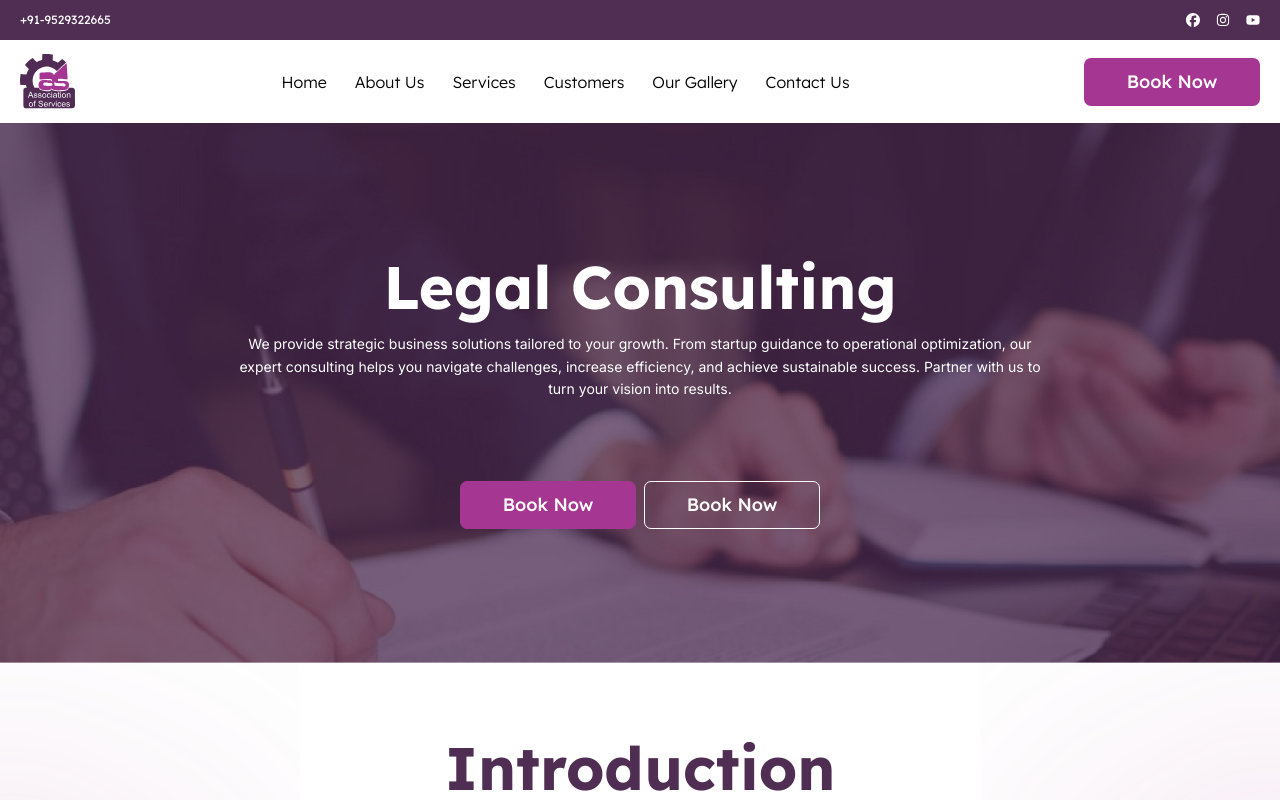
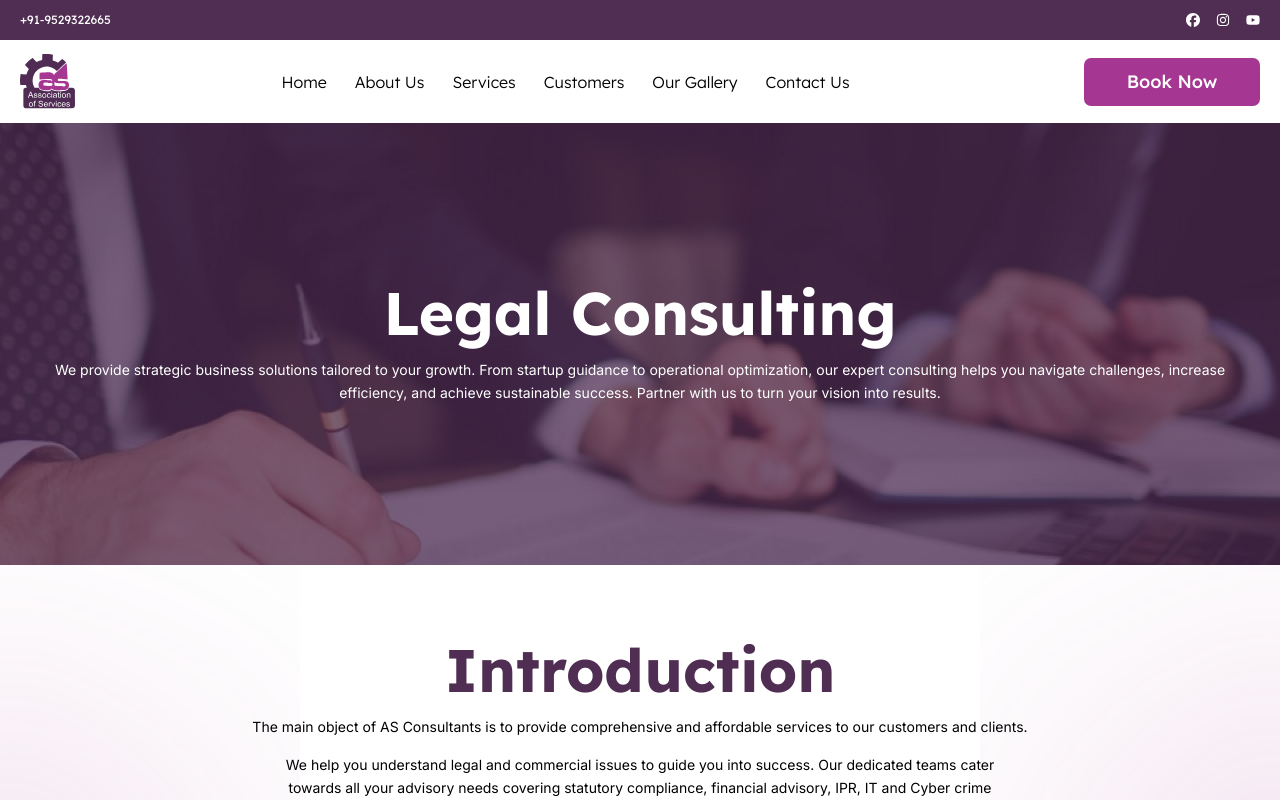
Before and after one commit to Wasiquekh/akash-new-website, a Next.js app: page /legal-consulting in a window 1280 px wide. Shown: the top 800 px of the page. Built offline with nearby package versions, Linux system fonts and the light colour scheme.

Commit message:
alignment and spacing

```diff
--- a/src/app/human-resource/page.tsx
+++ b/src/app/human-resource/page.tsx
@@ -23,13 +23,12 @@ const page = () => {
     <>
       <Header />
       {/*  TOP SECTION Banner */}
-      <div className="bg-[url('/images/human-resource.jpg')] bg-cover bg-center h-[540px] w-full flex justify-center items-center">
-        <div className="container ">
-          <div className="flex flex-col text-center w-full mb-20">
-            <h1 className="sm:text-6xl text-2xl font-bold text-white mb-4 ">
+      <div className="bg-[url('/images/human-resource.jpg')] bg-cover bg-center">
+        <div className=" max-w-7xl m-auto px-5  py-40">
+          <h1 className="sm:text-6xl text-2xl font-bold text-white mb-4 text-center ">
             Human Resources
           </h1>
-            <p className="lg:w-2/3 mx-auto leading-relaxed text-sm font-normal text-white inter-text">
+          <p className=" mx-auto leading-relaxed text-sm font-normal text-white inter-text text-center">
             We provide strategic business solutions tailored to your growth.
             From startup guidance to operational optimization, our expert
             consulting helps you navigate challenges, increase efficiency, and
@@ -37,23 +36,14 @@ const page = () => {
             into results.
           </p>
         </div>
-          <div className="flex gap-2 justify-center">
-            <button className="flex items-center justify-center bg-secondary w-44 h-12 focus:outline-none hover:bg-gray-200  rounded-[7px] text-white font-medium text-lg mt-4 md:mt-0 border border-secondary">
-              Book Now
-            </button>
-            <button className="flex items-center justify-center bg-transparent w-44 h-12 focus:outline-none hover:bg-gray-200  rounded-[7px] text-white font-medium text-lg mt-4 md:mt-0 border border-white">
-              Book Now
-            </button>
-          </div>
-        </div>
       </div>
       <section className=" relative">
-        <div className="container mx-auto flex flex-wrap">
+        <div className="container">
           <div className="flex flex-col text-center w-full mb-20">
             <h1 className="sm:text-6xl text-2xl font-bold  mb-4 text-primary">
               Introduction
             </h1>
-            <p className="lg:w-[80%] mx-auto leading-relaxed inter-text text-sm font-normal mb-6">
+            <p className="lg:w-[80%] mx-auto leading-relaxed inter-text text-sm font-normal mb-4">
               AS BUSINESS CONSULTING is a Solution Provider. we work with you,
               helping you to identify your potential and become more innovative,
               competitive & efficient to help you grow exponentially in the
@@ -66,6 +56,7 @@ const page = () => {
               export, Management Consulting, Sales and Marketing, & Legal
               Advisory.
             </p>
+          </div>
           <div className=" grid grid-cols-2 md:grid-cols-4 gap-5">
             <div className="bg-tertiary p-2 rounded-full flex gap-4 items-center">
               <GiStairsGoal className=" bg-primary p-3 text-white text-6xl rounded-full border-2 border-white" />
@@ -98,7 +89,6 @@ const page = () => {
             <div className="bg-tertiary p-2 rounded-full flex gap-4 items-center">
               <MdMarkEmailRead className=" bg-primary p-3 text-white text-6xl rounded-full border-2 border-white" />
               <p className=" text-2xl font-medium text-black">Application</p>
-              </div>
             </div>
           </div>
         </div>
--- a/src/app/legal-consulting/page.tsx
+++ b/src/app/legal-consulting/page.tsx
@@ -10,13 +10,12 @@ const page = () => {
     <>
       <Header />
       {/*  TOP SECTION Banner */}
-      <div className="bg-[url('/images/legal-consulting.jpg')] bg-cover bg-center h-[540px] w-full flex justify-center items-center">
-        <div className="container ">
-          <div className="flex flex-col text-center w-full mb-20">
-            <h1 className="sm:text-6xl text-2xl font-bold text-white mb-4 ">
+      <div className="bg-[url('/images/legal-consulting.jpg')] bg-cover bg-center">
+        <div className=" max-w-7xl m-auto px-5  py-40">
+          <h1 className="sm:text-6xl text-2xl font-bold text-white mb-4 text-center ">
             Legal Consulting
           </h1>
-            <p className="lg:w-2/3 mx-auto leading-relaxed text-sm font-normal text-white inter-text">
+          <p className=" mx-auto leading-relaxed text-sm font-normal text-white inter-text text-center">
             We provide strategic business solutions tailored to your growth.
             From startup guidance to operational optimization, our expert
             consulting helps you navigate challenges, increase efficiency, and
@@ -24,19 +23,10 @@ const page = () => {
             into results.
           </p>
         </div>
-          <div className="flex gap-2 justify-center">
-            <button className="flex items-center justify-center bg-secondary w-44 h-12 focus:outline-none hover:bg-gray-200  rounded-[7px] text-white font-medium text-lg mt-4 md:mt-0 border border-secondary">
-              Book Now
-            </button>
-            <button className="flex items-center justify-center bg-transparent w-44 h-12 focus:outline-none hover:bg-gray-200  rounded-[7px] text-white font-medium text-lg mt-4 md:mt-0 border border-white">
-              Book Now
-            </button>
-          </div>
-        </div>
       </div>
       <section className=" relative">
         <div className="container mx-auto flex flex-wrap">
-          <div className="flex flex-col text-center w-full mb-20">
+          <div className="flex flex-col text-center w-full mb-0">
             <h1 className="sm:text-6xl text-2xl font-bold  mb-4 text-primary">
               Introduction
             </h1>
--- a/src/app/sales&marketing/page.tsx
+++ b/src/app/sales&marketing/page.tsx
@@ -17,13 +17,12 @@ const page = () => {
     <>
       <Header />
       {/*  TOP SECTION Banner */}
-      <div className="bg-[url('/images/human-resource.jpg')] bg-cover bg-center h-[540px] w-full flex justify-center items-center">
-        <div className="container ">
-          <div className="flex flex-col text-center w-full mb-20">
-            <h1 className="sm:text-6xl text-2xl font-bold text-white mb-4 ">
+      <div className="bg-[url('/images/human-resource.jpg')] bg-cover bg-center">
+        <div className=" max-w-7xl m-auto px-5  py-40">
+          <h1 className="sm:text-6xl text-2xl font-bold text-white mb-4 text-center ">
             Sales & Marketing
           </h1>
-            <p className="lg:w-2/3 mx-auto leading-relaxed text-sm font-normal text-white inter-text">
+          <p className=" mx-auto leading-relaxed text-sm font-normal text-white inter-text text-center">
             We provide strategic business solutions tailored to your growth.
             From startup guidance to operational optimization, our expert
             consulting helps you navigate challenges, increase efficiency, and
@@ -31,19 +30,10 @@ const page = () => {
             into results.
           </p>
         </div>
-          <div className="flex gap-2 justify-center">
-            <button className="flex items-center justify-center bg-secondary w-44 h-12 focus:outline-none hover:bg-gray-200  rounded-[7px] text-white font-medium text-lg mt-4 md:mt-0 border border-secondary">
-              Book Now
-            </button>
-            <button className="flex items-center justify-center bg-transparent w-44 h-12 focus:outline-none hover:bg-gray-200  rounded-[7px] text-white font-medium text-lg mt-4 md:mt-0 border border-white">
-              Book Now
-            </button>
-          </div>
-        </div>
       </div>
 
       <section className=" relative">
-        <div className="container mx-auto flex flex-wrap">
+        <div className="container">
           <div className="flex flex-col text-center w-full mb-20">
             <h1 className="sm:text-6xl text-2xl font-bold  mb-4 text-primary">
               We do
@@ -54,6 +44,7 @@ const page = () => {
               competitive & efficient to help you grow exponentially in the
               global markets.
             </p>
+          </div>
           <div className=" flex justify-between gap-4">
             <div className="w-1/2">
               <div className=" flex flex-col gap-4">
@@ -99,7 +90,6 @@ const page = () => {
                 className=" mt-20"
               />
             </div>
-
             <div className="w-1/2">
               <div className="relative w-full max-w-5xl mx-auto pt-0 pb-0">
                 {/* Vertical center line */}
@@ -227,8 +217,7 @@ const page = () => {
               </div>
             </div>
           </div>
-          </div>
-        </div>
+
           <Image
             src="/images/leftShape.svg" // path relative to /public
             alt="My beautiful image"
@@ -245,6 +234,7 @@ const page = () => {
             priority // optional: preloads image
             className=" absolute right-0 top-0 "
           />
+        </div>
       </section>
       <section>
         <div className=" container">
@@ -263,7 +253,7 @@ const page = () => {
               priority
             />
             <Image
-              src="/images/s1.svg"
+              src="/images/s2.svg"
               alt="Image 3"
               width={150}
               height={150}
@@ -271,7 +261,7 @@ const page = () => {
               priority
             />
             <Image
-              src="/images/s1.svg"
+              src="/images/s3.svg"
               alt="Image 4"
               width={150}
               height={150}
@@ -279,7 +269,7 @@ const page = () => {
               priority
             />
             <Image
-              src="/images/s1.svg"
+              src="/images/s4.svg"
               alt="Image 5"
               width={150}
               height={150}
@@ -287,7 +277,7 @@ const page = () => {
               priority
             />
             <Image
-              src="/images/s1.svg"
+              src="/images/s5.svg"
               alt="Image 6"
               width={150}
               height={150}
@@ -295,7 +285,7 @@ const page = () => {
               priority
             />
             <Image
-              src="/images/s1.svg"
+              src="/images/s6.svg"
               alt="Image 6"
               width={150}
               height={150}
```
Lines whose indentation alone changed are shown as unchanged.
